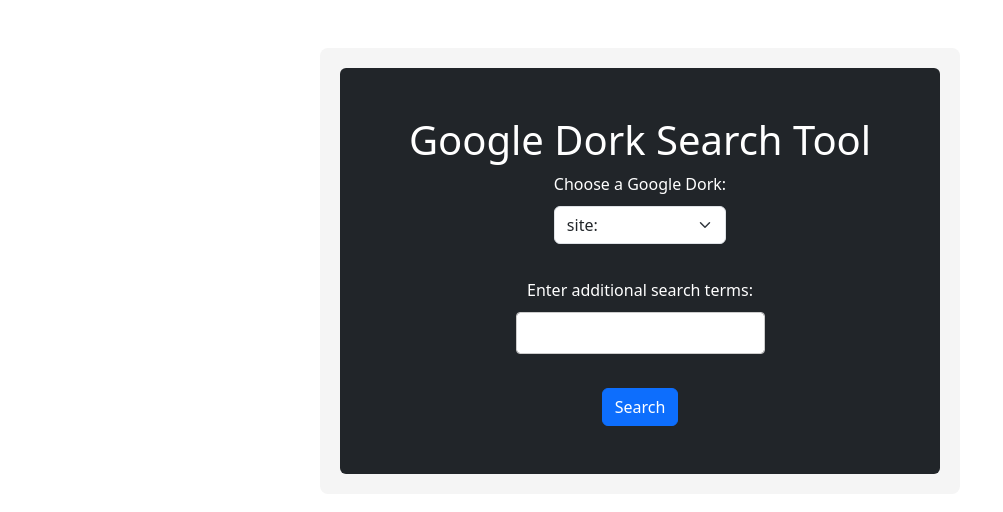
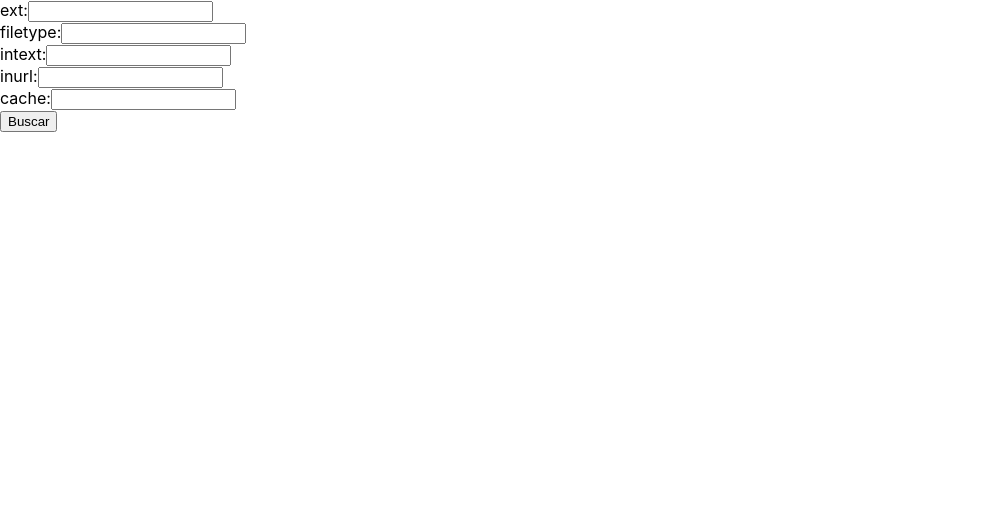
Before and after one commit to cydlos/google_dorks, a React (Create React App) app: page / in a window 1280 px wide. Shown: the top 512 px of the page, without its empty margins (0-1003 px from the left). Built offline with nearby package versions, Linux system fonts and the light colour scheme.

Commit message:
dorks selection

```diff
--- a/src/App.js
+++ b/src/App.js
@@ -1,79 +1,37 @@
 import React, { useState } from 'react';
-import 'bootstrap/dist/css/bootstrap.min.css';
-import './App.css';
 
-function App() {
-  const [dork, setDork] = useState('site:');
-  const [query, setQuery] = useState('');
-  const [fileType, setFileType] = useState('');
-  const [info, setInfo] = useState('');
+function SearchForm() {
+  const dorks = ['ext:', 'filetype:', 'intext:', 'inurl:', 'cache:'];
+  const [buscas, setBuscas] = useState(dorks.reduce((acc, dork) => ({ ...acc, [dork]: '' }), {}));
 
-  const handleDorkChange = (event) => {
-    setDork(event.target.value);
-    if (event.target.value !== 'filetype:' && event.target.value !== 'ext:') {
-      setFileType('');
-    } else if (event.target.value === 'info:') {
-      setInfo('');
-    }
+  const handleInputChange = (dork, value) => {
+    setBuscas(prevBuscas => ({ ...prevBuscas, [dork]: value }));
   };
 
-  const handleQueryChange = (event) => {
-    setQuery(event.target.value);
-  };
-
-  const handleFileTypeChange = (event) => {
-    setFileType(event.target.value);
-  };
-
-  const handleSearch = () => {
-    let searchUrl = `https://www.google.com/search?q=`;
-    if (dork === 'filetype:' || dork === 'ext:') {
-      searchUrl += `${query} ${dork}${fileType}`;
-    } else if (dork === 'info:') {
-      searchUrl += `-${query} ${dork}${info}`;
-    } else {
-      searchUrl += `${dork}${query}`;
-    }
-    window.open(searchUrl, '_blank');
+  const realizarBusca = () => {
+    const termosDeBusca = dorks
+      .filter(dork => buscas[dork])
+      .map(dork => `${dork}${buscas[dork]}`)
+      .join(' ');
+    const query = `https://www.google.com/search?q=${encodeURIComponent(termosDeBusca)}`;
+    window.open(query, '_blank');
   };
 
   return (
-    <div className="App container mt-5">
-      <header className="App-header bg-dark text-white p-5 rounded">
-        <h1>Google Dork Search Tool</h1>
-        <div className="mb-3">
-          <label className="form-label">
-            Choose a Google Dork:
-            <select className="form-select" value={dork} onChange={handleDorkChange}>
-              <option value="site:">site:</option>
-              <option value="filetype:">filetype:</option>
-              <option value="intext:">intext:</option>
-              <option value="inurl:">inurl:</option>
-              <option value="cache:">cache:</option>
-              <option value="ext:">ext:</option>
-              <option value="define:">define:</option>
-              <option value="info:">info:</option>
-            </select>
-          </label>
+    <div>
+      {dorks.map(dork => (
+        <div key={dork}>
+          <label>{dork}</label>
+          <input
+            type="text"
+            value={buscas[dork]}
+            onChange={(e) => handleInputChange(dork, e.target.value)}
+          />
         </div>
-        <div className="mb-3">
-          <label className="form-label">
-            Enter additional search terms:
-            <input type="text" className="form-control" value={query} onChange={handleQueryChange} />
-          </label>
-        </div>
-        {dork === 'filetype:' && (
-          <div className="mb-3">
-            <label className="form-label">
-              Enter file type (e.g., pdf, docx):
-              <input type="text" className="form-control" value={fileType} onChange={handleFileTypeChange} />
-            </label>
-          </div>
-        )}
-        <button className="btn btn-primary" onClick={handleSearch}>Search</button>
-      </header>
+      ))}
+      <button onClick={realizarBusca}>Buscar</button>
     </div>
   );
 }
 
-export default App;
+export default SearchForm;
```
